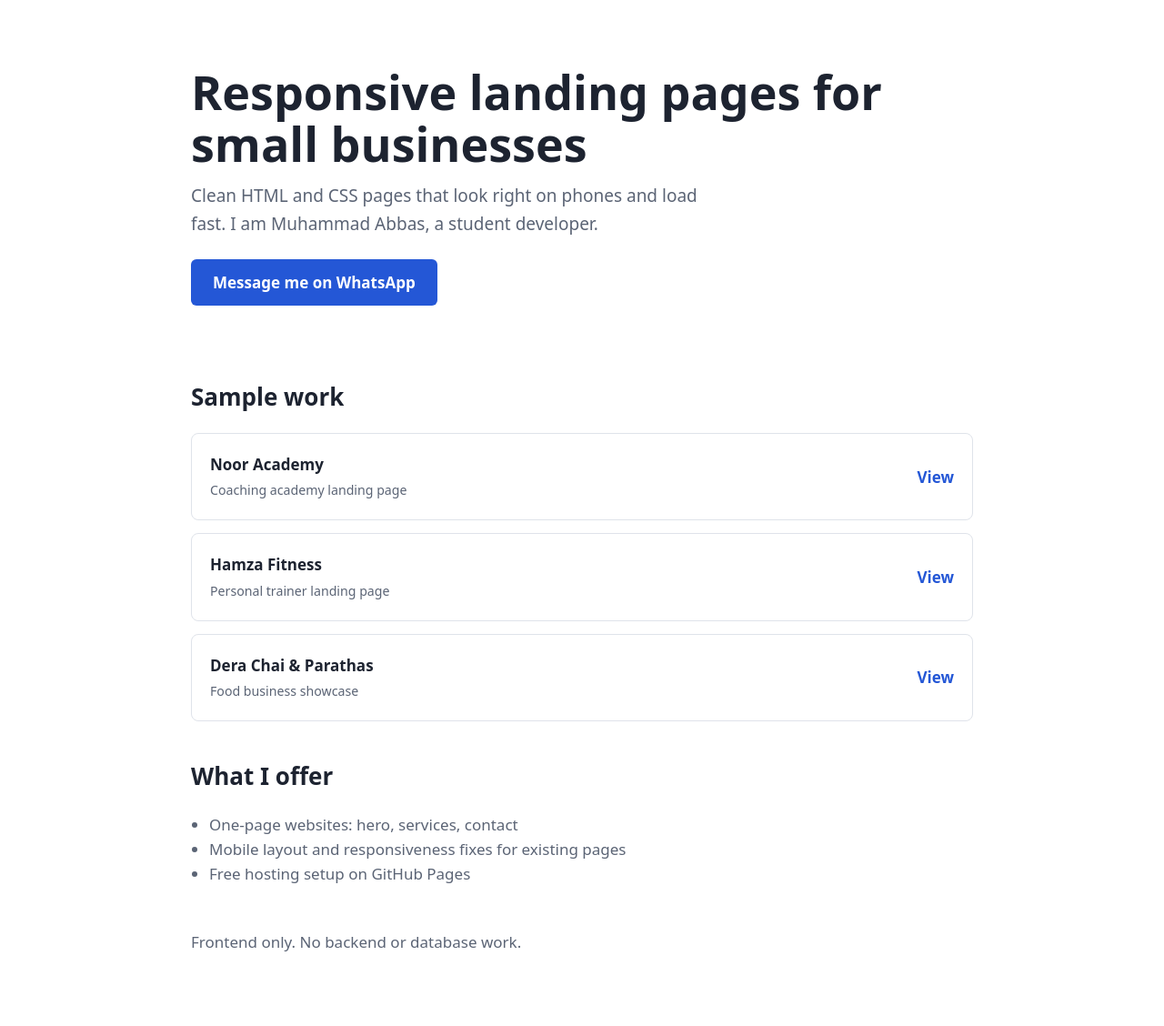
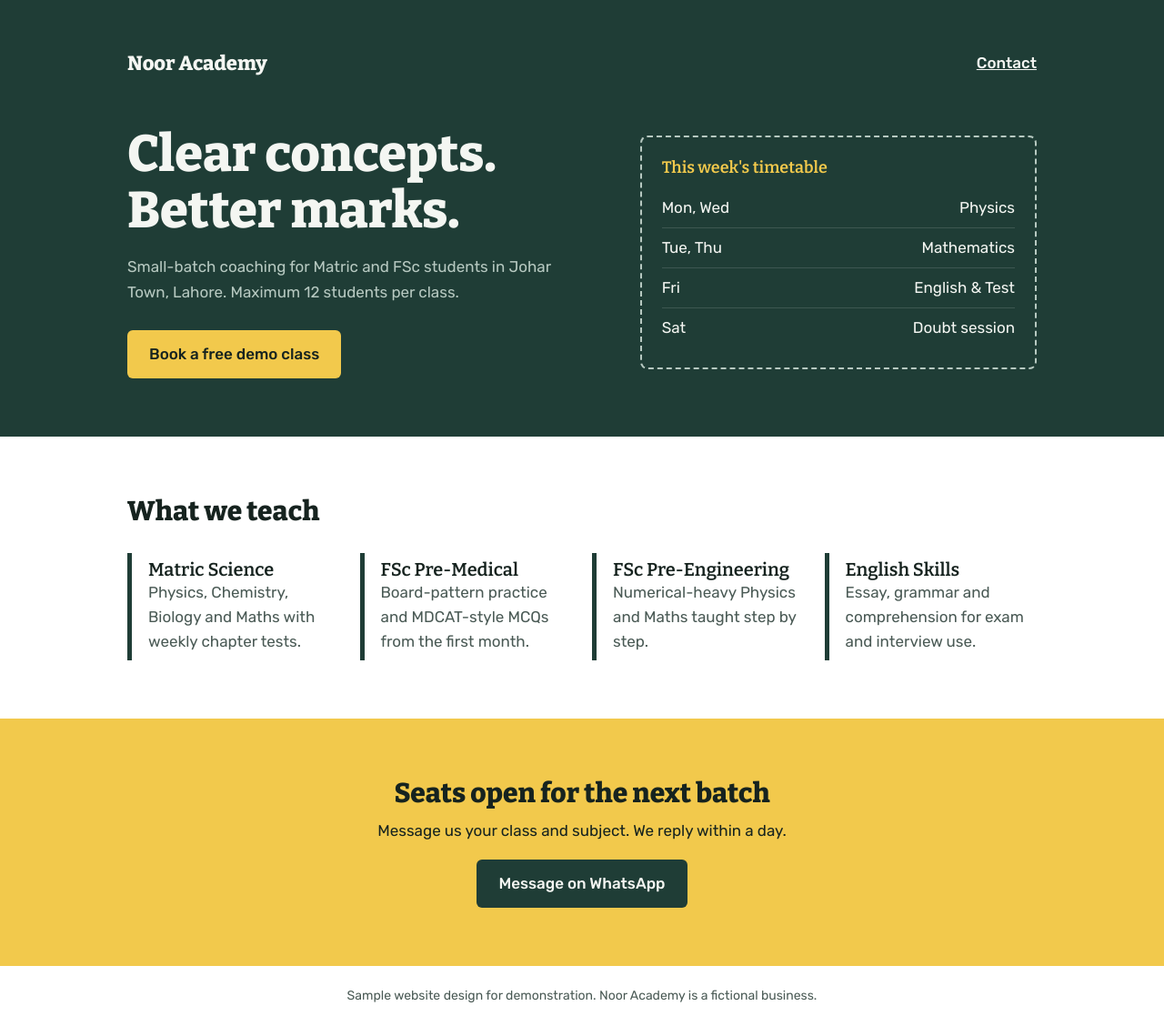
Before and after one commit to mabbas414200-cmd/my-portfolio, a plain HTML site: page index.html in a window 1280 px wide. Shown: the whole page at 91% size. Before the commit the page ends 1097 px from the top, so only its background shows below. Drawn offline with nearby package versions, Linux system fonts and the light colour scheme.

Commit message:
Add files via upload

```diff
--- a/index.html
+++ b/index.html
@@ -1,32 +1,54 @@
 <!DOCTYPE html>
 <html lang="en"><head><meta charset="utf-8"><meta name="viewport" content="width=device-width,initial-scale=1">
-<title>Muhammad Abbas – Responsive Landing Pages</title>
+<title>Noor Academy – Matric & FSc Coaching, Lahore</title>
+<link href="https://fonts.googleapis.com/css2?family=Bitter:wght@600;800&family=Rubik:wght@400;500&display=swap" rel="stylesheet">
 <style>
-:root{--ink:#1d2330;--mute:#5b6475;--line:#dfe3ea;--accent:#2457d6}
-*{box-sizing:border-box;margin:0}body{font:17px/1.6 system-ui,-apple-system,'Segoe UI',sans-serif;color:var(--ink);background:#fff}
-.wrap{max-width:900px;margin:auto;padding:0 20px}
-header{padding:72px 0 40px}
-h1{font-size:clamp(32px,6vw,52px);line-height:1.1;margin-bottom:14px}
-header p{color:var(--mute);max-width:52ch;font-size:19px;margin-bottom:24px}
-.btn{display:inline-block;background:var(--accent);color:#fff;padding:12px 24px;border-radius:6px;text-decoration:none;font-weight:600}
-.btn:focus-visible,a:focus-visible{outline:3px solid var(--ink);outline-offset:3px}
-h2{font-size:26px;margin:40px 0 18px}
-.list{display:grid;gap:14px}
-.list a{display:flex;justify-content:space-between;gap:16px;padding:20px;border:1px solid var(--line);border-radius:8px;text-decoration:none;color:inherit}
-.list a:hover{border-color:var(--accent)}
-.list b{display:block}.list small{color:var(--mute)}
-.list span{color:var(--accent);font-weight:600;align-self:center}
-ul.s{padding-left:20px;color:var(--mute)}
-footer{padding:48px 0;color:var(--mute)}
-</style></head><body><div class="wrap">
-<header><h1>Responsive landing pages for small businesses</h1>
-<p>Clean HTML and CSS pages that look right on phones and load fast. I am Muhammad Abbas, a student developer.</p>
-<a class="btn" href="https://wa.me/923254898464">Message me on WhatsApp</a></header>
-<h2>Sample work</h2>
-<div class="list">
-<a href="academy/"><div><b>Noor Academy</b><small>Coaching academy landing page</small></div><span>View</span></a>
-<a href="fitness/"><div><b>Hamza Fitness</b><small>Personal trainer landing page</small></div><span>View</span></a>
-<a href="food/"><div><b>Dera Chai & Parathas</b><small>Food business showcase</small></div><span>View</span></a></div>
-<h2>What I offer</h2>
-<ul class="s"><li>One-page websites: hero, services, contact</li><li>Mobile layout and responsiveness fixes for existing pages</li><li>Free hosting setup on GitHub Pages</li></ul>
-<footer>Frontend only. No backend or database work.</footer></div></body></html>
+:root{--board:#1f3d36;--chalk:#f4f6f2;--yellow:#f2c94c;--mute:#b7c9c1;--ink:#16231f}
+*{box-sizing:border-box;margin:0}body{font:17px/1.6 Rubik,system-ui,sans-serif;color:var(--ink);background:#fff}
+a{color:inherit}.wrap{max-width:1040px;margin:auto;padding:0 20px}
+header{background:var(--board);color:var(--chalk);padding:56px 0 64px}
+nav{display:flex;justify-content:space-between;align-items:center;margin-bottom:56px;font-weight:500}
+nav b{font:800 22px Bitter,serif}
+.hero{display:grid;grid-template-columns:1.2fr 1fr;gap:40px;align-items:center}
+h1{font:800 clamp(34px,5vw,56px)/1.1 Bitter,serif;margin-bottom:18px}
+.hero p{color:var(--mute);max-width:46ch;margin-bottom:28px}
+.btn{display:inline-block;background:var(--yellow);color:var(--ink);padding:13px 24px;border-radius:6px;font-weight:500;text-decoration:none}
+.btn:focus-visible,a:focus-visible{outline:3px solid #fff;outline-offset:3px}
+.board{border:2px dashed var(--mute);border-radius:8px;padding:22px}
+.board h2{font:600 18px Bitter,serif;color:var(--yellow);margin-bottom:12px}
+.board div{display:flex;justify-content:space-between;padding:8px 0;border-bottom:1px solid #ffffff22}
+.board div:last-child{border:0}
+section{padding:64px 0}
+h2.t{font:800 30px Bitter,serif;margin-bottom:28px}
+.grid{display:grid;grid-template-columns:repeat(auto-fit,minmax(220px,1fr));gap:22px}
+.card{border-left:5px solid var(--board);padding:6px 0 6px 18px}
+.card h3{font:600 20px Bitter,serif}.card p{color:#4a5a55}
+.cta{background:var(--yellow);text-align:center}
+.cta h2{font:800 30px Bitter,serif;margin-bottom:10px}
+.cta .btn{background:var(--board);color:var(--chalk);margin-top:18px}
+footer{padding:22px;text-align:center;font-size:14px;color:#4a5a55}
+@media(max-width:760px){.hero{grid-template-columns:1fr}header{padding-top:28px}nav{margin-bottom:32px}}
+</style></head><body>
+<header><div class="wrap">
+<nav><b>Noor Academy</b><a href="#contact">Contact</a></nav>
+<div class="hero"><div>
+<h1>Clear concepts. Better marks.</h1>
+<p>Small-batch coaching for Matric and FSc students in Johar Town, Lahore. Maximum 12 students per class.</p>
+<a class="btn" href="#contact">Book a free demo class</a></div>
+<div class="board"><h2>This week's timetable</h2>
+<div><span>Mon, Wed</span><span>Physics</span></div>
+<div><span>Tue, Thu</span><span>Mathematics</span></div>
+<div><span>Fri</span><span>English & Test</span></div>
+<div><span>Sat</span><span>Doubt session</span></div></div></div></div></header>
+<section><div class="wrap"><h2 class="t">What we teach</h2>
+<div class="grid">
+<div class="card"><h3>Matric Science</h3><p>Physics, Chemistry, Biology and Maths with weekly chapter tests.</p></div>
+<div class="card"><h3>FSc Pre-Medical</h3><p>Board-pattern practice and MDCAT-style MCQs from the first month.</p></div>
+<div class="card"><h3>FSc Pre-Engineering</h3><p>Numerical-heavy Physics and Maths taught step by step.</p></div>
+<div class="card"><h3>English Skills</h3><p>Essay, grammar and comprehension for exam and interview use.</p></div>
+</div></div></section>
+<section class="cta" id="contact"><div class="wrap">
+<h2>Seats open for the next batch</h2><p>Message us your class and subject. We reply within a day.</p>
+<a class="btn" href="https://wa.me/923254898464">Message on WhatsApp</a></div></section>
+<footer>Sample website design for demonstration. Noor Academy is a fictional business.</footer>
+</body></html>
```
